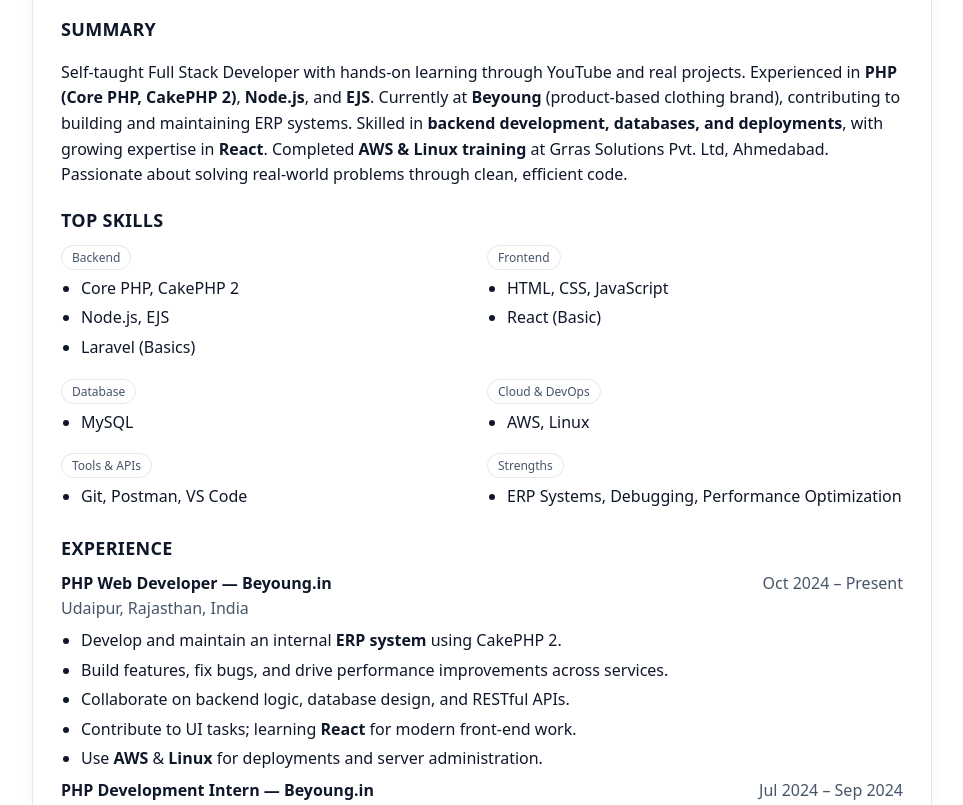
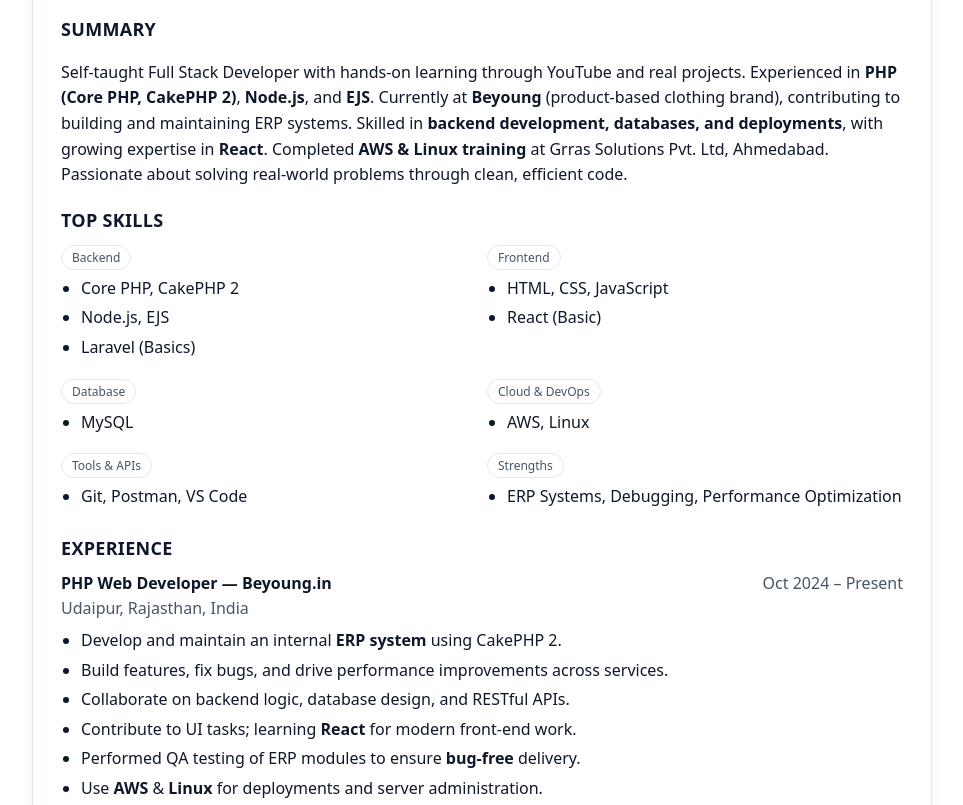
Before and after one commit to Rudhrasoni/resume, a plain HTML site: page index.html in a window 1280 px wide. Shown: the part 145-950 px from the top of the page, without its empty margins (158-1121 px from the left). Drawn offline with Linux system fonts and the light colour scheme.

Commit message:
Update index.html

```diff
--- a/index.html
+++ b/index.html
@@ -120,6 +120,7 @@
         <li>Build features, fix bugs, and drive performance improvements across services.</li>
         <li>Collaborate on backend logic, database design, and RESTful APIs.</li>
         <li>Contribute to UI tasks; learning <strong>React</strong> for modern front-end work.</li>
+        <li>Performed QA testing of ERP modules to ensure <strong>bug-free</strong> delivery.</li>
         <li>Use <strong>AWS</strong> &amp; <strong>Linux</strong> for deployments and server administration.</li>
       </ul>
 
```
